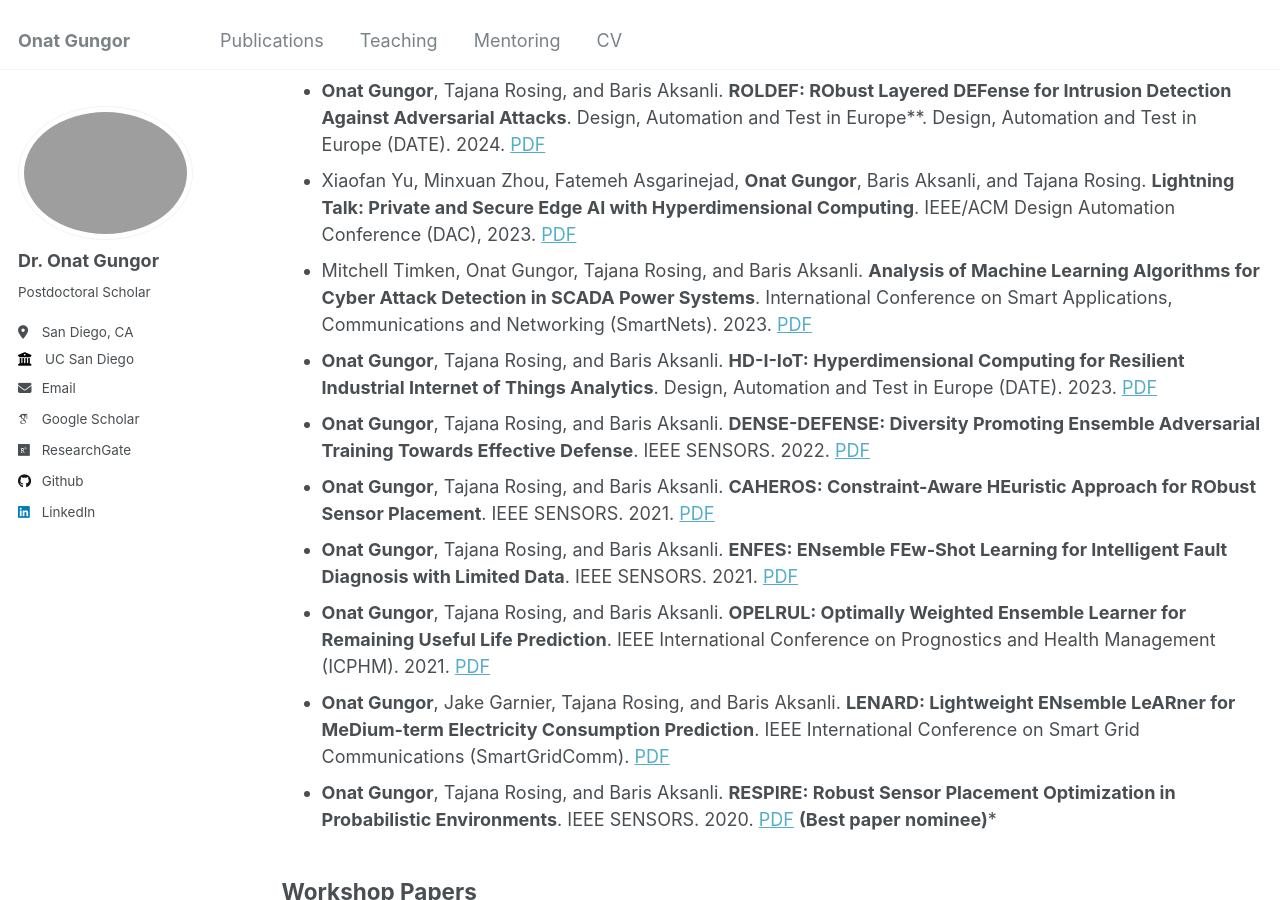
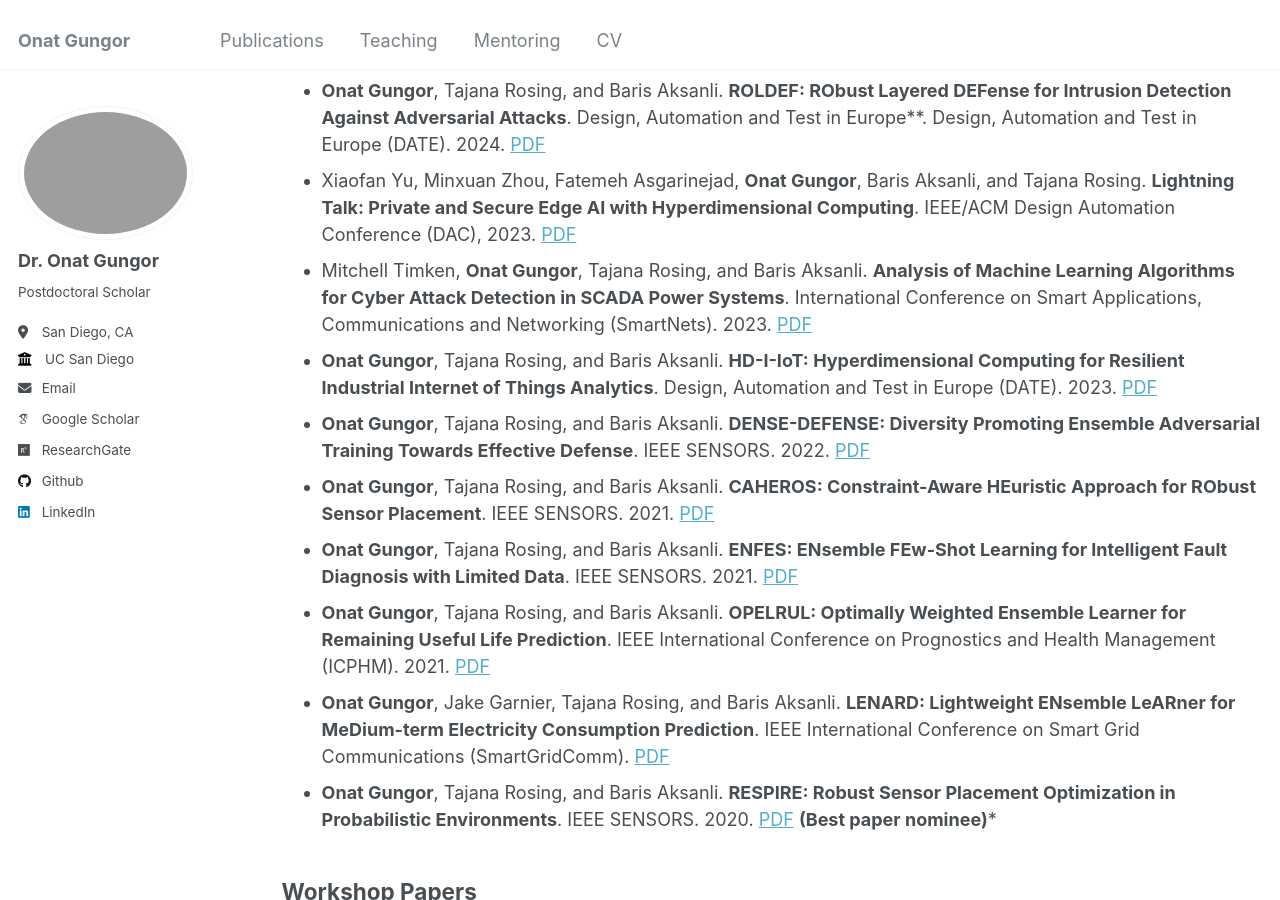
Before and after one commit to onatucsd/onatucsd.github.io, a Jekyll site: the page built from _pages/publications.md, in a window 1280 px wide and 900 px high, scrolled down 957 px. Built offline with Jekyll 4.4.1, drawn with Linux system fonts in a browser that asks for light colours; some web fonts are replaced.

```diff
--- a/_pages/publications.md
+++ b/_pages/publications.md
@@ -20,7 +20,7 @@ author_profile: true
 * **Onat Gungor**, lvin Li, Zhengli Shang, Yutong Guo, Jing Chen, Johnathan Davis, and Tajana Rosing. **Rigorous Evaluation of Machine Learning-based Intrusion Detection Against Adversarial Attacks**. IEEE International Conference on Cyber Security and Resilience (CSR). 2024. **(accepted)**
 * **Onat Gungor**, Tajana Rosing, and Baris Aksanli. **ROLDEF: RObust Layered DEFense for Intrusion Detection Against Adversarial Attacks**. Design, Automation and Test in Europe**. Design, Automation and Test in Europe (DATE). 2024. [PDF](https://ieeexplore.ieee.org/document/10546886)
 * Xiaofan Yu, Minxuan Zhou, Fatemeh Asgarinejad, **Onat Gungor**, Baris Aksanli, and Tajana Rosing. **Lightning Talk: Private and Secure Edge AI with Hyperdimensional Computing**. IEEE/ACM Design Automation Conference (DAC), 2023. [PDF](https://ieeexplore.ieee.org/document/10247820)
-* Mitchell Timken, Onat Gungor, Tajana Rosing, and Baris Aksanli. **Analysis of Machine Learning Algorithms for Cyber Attack Detection in SCADA Power Systems**. International Conference on Smart Applications, Communications and Networking (SmartNets). 2023. [PDF](https://ieeexplore.ieee.org/abstract/document/10216147)
+* Mitchell Timken, **Onat Gungor**, Tajana Rosing, and Baris Aksanli. **Analysis of Machine Learning Algorithms for Cyber Attack Detection in SCADA Power Systems**. International Conference on Smart Applications, Communications and Networking (SmartNets). 2023. [PDF](https://ieeexplore.ieee.org/abstract/document/10216147)
 * **Onat Gungor**, Tajana Rosing, and Baris Aksanli. **HD-I-IoT: Hyperdimensional Computing for Resilient Industrial Internet of Things Analytics**. Design, Automation and Test in Europe (DATE). 2023. [PDF](https://ieeexplore.ieee.org/document/10137045)
 * **Onat Gungor**, Tajana Rosing, and Baris Aksanli. **DENSE-DEFENSE: Diversity Promoting Ensemble Adversarial Training Towards Effective Defense**. IEEE SENSORS. 2022. [PDF](https://ieeexplore.ieee.org/abstract/document/9967204)
 * **Onat Gungor**, Tajana Rosing, and Baris Aksanli. **CAHEROS: Constraint-Aware HEuristic Approach for RObust Sensor Placement**. IEEE SENSORS. 2021. [PDF](https://ieeexplore.ieee.org/document/9639707)
```
